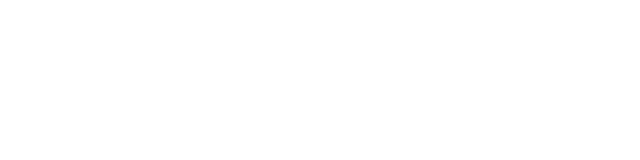
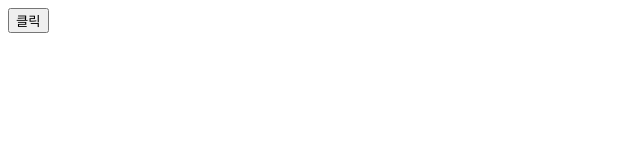
Before and after one commit to inkweon7269/estate-client-vite, a React (Vite) app: page / in a window 1280 px wide. Shown: the top 160 px of the page, without its empty margins (0-640 px from the left). Built offline with nearby package versions, Linux system fonts and the light colour scheme.

Commit message:
절대 경로 설정

```diff
--- a/src/App.tsx
+++ b/src/App.tsx
@@ -1,5 +1,11 @@
+import Home from '@/pages/Home.tsx';
+
 const App = () => {
-    return <div></div>;
+    return (
+        <>
+            <Home />
+        </>
+    );
 };
 
 export default App;
--- /dev/null
+++ b/src/components/Button.tsx
@@ -0,0 +1,5 @@
+const Button = () => {
+    return <button>클릭</button>;
+};
+
+export default Button;
--- /dev/null
+++ b/src/pages/Home.tsx
@@ -0,0 +1,7 @@
+import Button from '@/components/Button';
+
+const Home = () => {
+    return <Button />;
+};
+
+export default Home;
--- a/vite.config.ts
+++ b/vite.config.ts
@@ -1,10 +1,13 @@
-import { defineConfig } from 'vite'
-import react from '@vitejs/plugin-react-swc'
+import { defineConfig } from 'vite';
+import react from '@vitejs/plugin-react-swc';
 
 // https://vite.dev/config/
 export default defineConfig({
-  plugins: [react()],
-  server: {
-    port: 3000
-  }
-})
+    plugins: [react()],
+    resolve: {
+        alias: [{ find: '@', replacement: '/src' }],
+    },
+    server: {
+        port: 3000,
+    },
+});
```
Also changed, not shown: tsconfig.app.json (+20 -2 lines).
